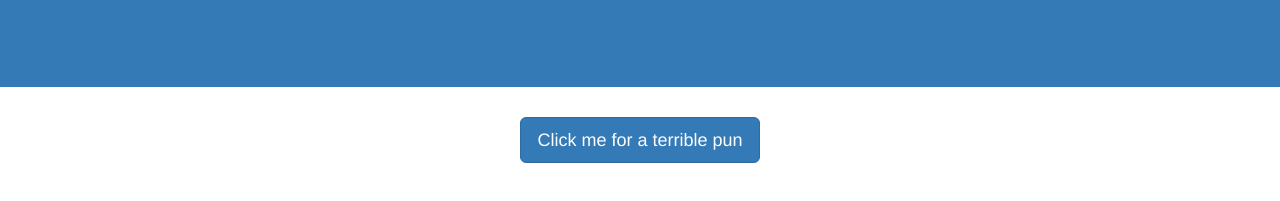
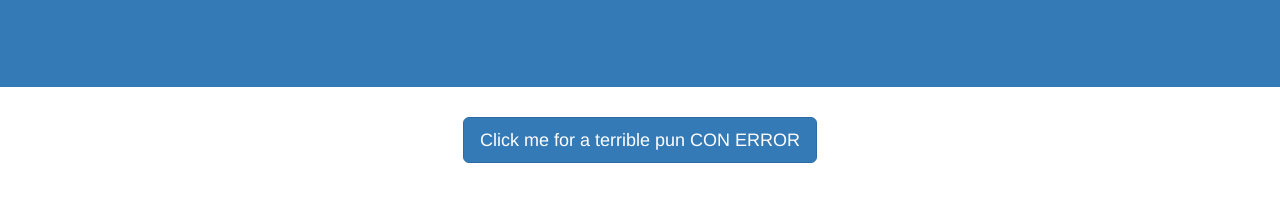
Before and after one commit to kalabajouie/Miscelaneo, a website: page src/index.html in a window 1280 px wide. Shown: the part 191-392 px from the top of the page. Drawn offline with nearby package versions, Linux system fonts and the light colour scheme.

Commit message:
se agrega error intencional

```diff
--- a/src/index.html
+++ b/src/index.html
@@ -33,7 +33,7 @@
     <main>
       <div class="container text-center">
         <div class="row">
-          <button class="btn btn-lg btn-primary">Click me for a terrible pun</button>
+          <button class="btn btn-lg btn-primary">Click me for a terrible pun CON ERROR</button>
         </div>
         <div class="row">
           <div id="pun-container"></div>
```
